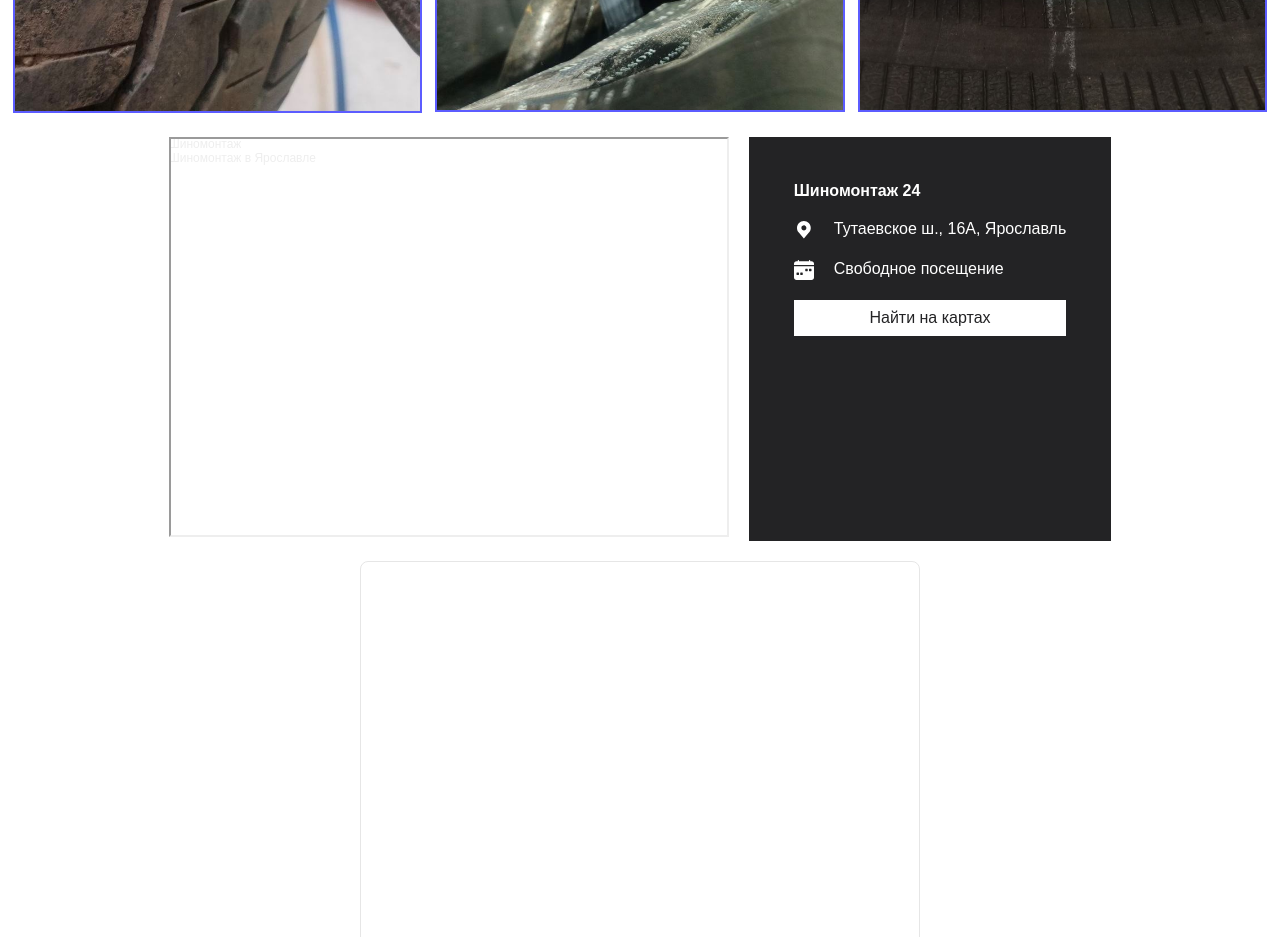
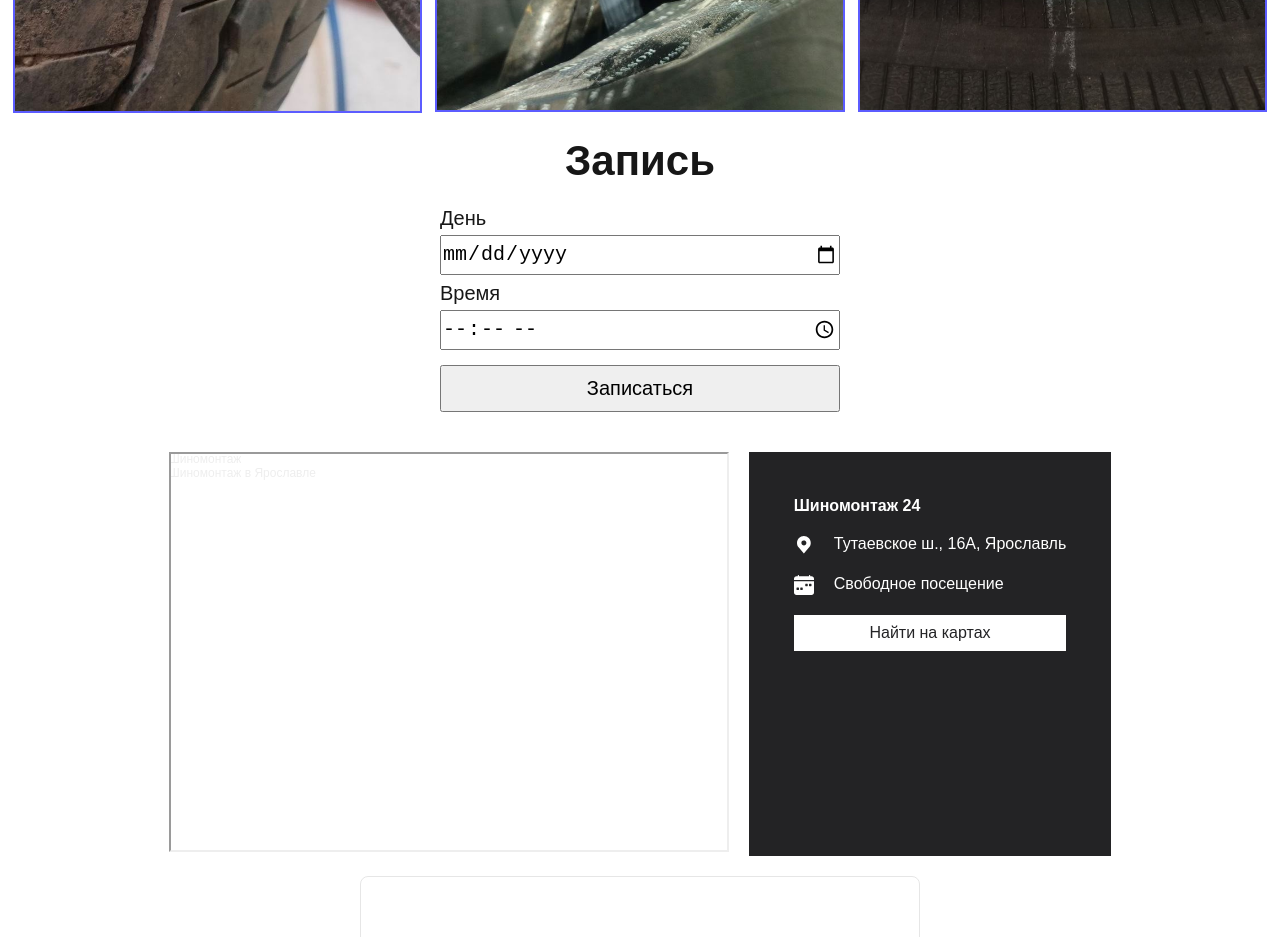
Before and after one commit to Jlakamka/Shinomontage24, a Next.js app: page / in a window 1280 px wide. Shown: the part 4140-5077 px from the top of the page. Built offline with nearby package versions, Linux system fonts and the light colour scheme.

Commit message:
add register

```diff
--- a/app/page.tsx
+++ b/app/page.tsx
@@ -5,6 +5,7 @@ import Equipment from "@/public/components/equipment/Equipment";
 import Home from "@/public/components/home/Home";
 import Works from "@/public/components/works/Works";
 import Reviews from "@/public/components/reviews/Reviews";
+import Register from "@/public/components/register/register";
 
 export default function HomePage() {
   return (
@@ -14,6 +15,7 @@ export default function HomePage() {
       <Works />
       <Equipment />
       <Example />
+      <Register />
       <Location />
       <Reviews />
     </>
--- /dev/null
+++ b/app/types/TypesRecord.ts
@@ -0,0 +1,6 @@
+export type TtypesRecord = {
+  day: string;
+  time: string;
+  id: string;
+  type?: "Remont";
+};
--- /dev/null
+++ b/public/components/register/register.css
@@ -0,0 +1,41 @@
+.register {
+  margin-bottom: 40px;
+}
+.register__heading {
+  margin-bottom: 20px;
+}
+.register__block {
+  display: flex;
+  justify-content: center;
+  flex-direction: column;
+  margin: 20px 0;
+}
+
+.register__form {
+  display: flex;
+  flex-direction: column;
+  gap: 5px;
+  justify-content: center;
+  align-items: center;
+  width: 400px;
+  margin: auto;
+}
+
+.form__label {
+  width: 100%;
+  text-align: start;
+  padding-top: 2px;
+
+  font-size: 20px;
+}
+.form__input {
+  width: 100%;
+  height: 40px;
+  font-size: 20px;
+}
+.register__button {
+  width: 100%;
+  margin-top: 10px;
+  padding: 10px;
+  font-size: 20px;
+}
--- /dev/null
+++ b/public/components/register/register.tsx
@@ -0,0 +1,75 @@
+"use client";
+import { FormEvent, SetStateAction, useId, useState } from "react";
+import "./register.css";
+import { TtypesRecord } from "@/app/types/TypesRecord";
+export default function Register() {
+  const [day, setDay] = useState<SetStateAction<string>>();
+  const [time, setTime] = useState<SetStateAction<string>>();
+  const [type, setType] = useState<SetStateAction<string>>();
+  // let today = new Date();
+  // let tomorrow = `${today.getFullYear()}-${
+  //   today.getMonth() + 1
+  // }-${today.getDate()}`.toString();
+  // let test =
+  //   today.getFullYear() + "-" + today.getMonth() + "-" + today.getDate();
+  // console.log(today.getMonth());
+  // console.log(today.getDate());
+  // console.log(tomorrow);
+  // console.log(test);
+  const register = (e: FormEvent) => {
+    e.preventDefault();
+    e.target.reset();
+    fetch("https://shinomontage24backend.onrender.com/record/", {
+      method: "POST",
+      headers: {
+        "Content-Type": "application/json;charset=utf-8",
+      },
+      body: JSON.stringify({
+        day: day,
+        time: time,
+        type: type,
+        id: `${Date.now()}`,
+      }),
+    });
+    console.log("test");
+    // setDay("");
+    // setTime("");
+  };
+  return (
+    <section className="register container">
+      <div className="register__block">
+        <h3 className="register__heading">Запись</h3>
+        <form
+          action=""
+          onSubmit={(e) => register(e)}
+          className="register__form"
+        >
+          <label className="form__label">День</label>
+          <input
+            required
+            type="date"
+            // value={test}
+            min="2025-06-20"
+            max="2026-12-10"
+            className="form__input"
+            onChange={(e) => setDay(e.target.value)}
+          />
+          <label className="form__label">Время</label>
+          <input
+            required
+            type="time"
+            className="form__input"
+            onChange={(e) => setTime(e.target.value)}
+          />
+          <button
+            type="submit"
+            // onSubmit={register}
+            className="register__button"
+          >
+            Записаться
+          </button>
+        </form>
+      </div>
+    </section>
+  );
+}
```
Also changed, not shown: app/records/layout.tsx (added, +26 -0 lines), app/records/page.tsx (added, +12 -0 lines), public/components/records/records.css (added, +50 -0 lines), public/components/records/records.tsx (added, +47 -0 lines).
